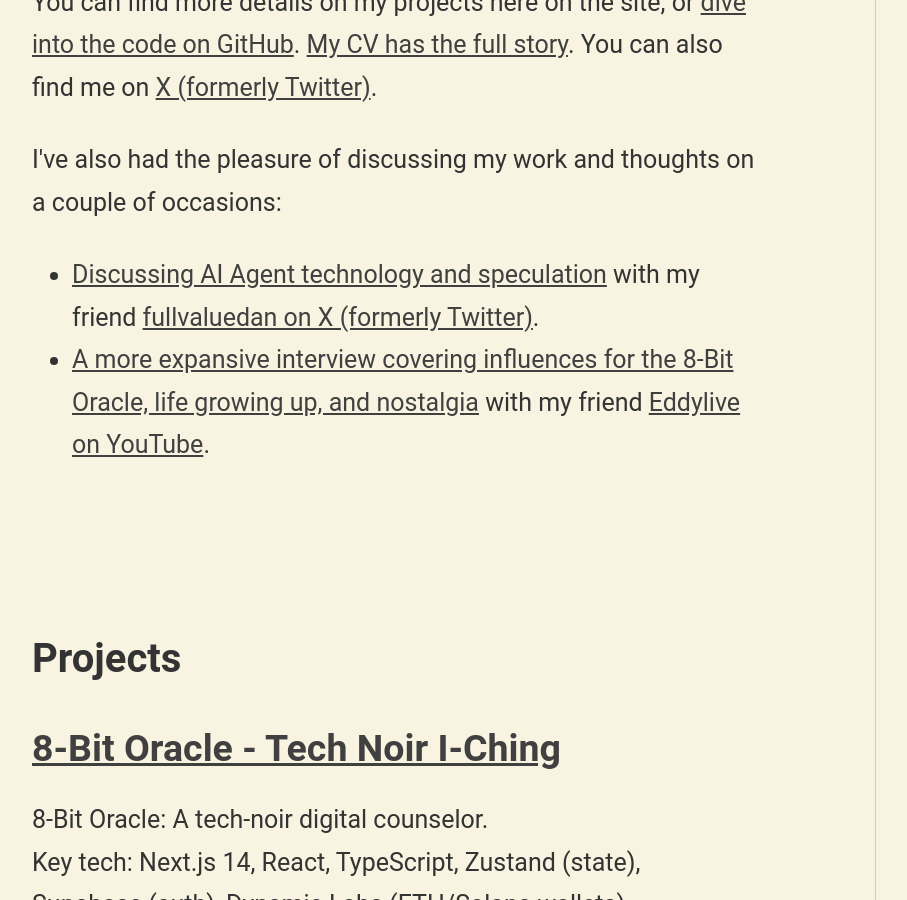
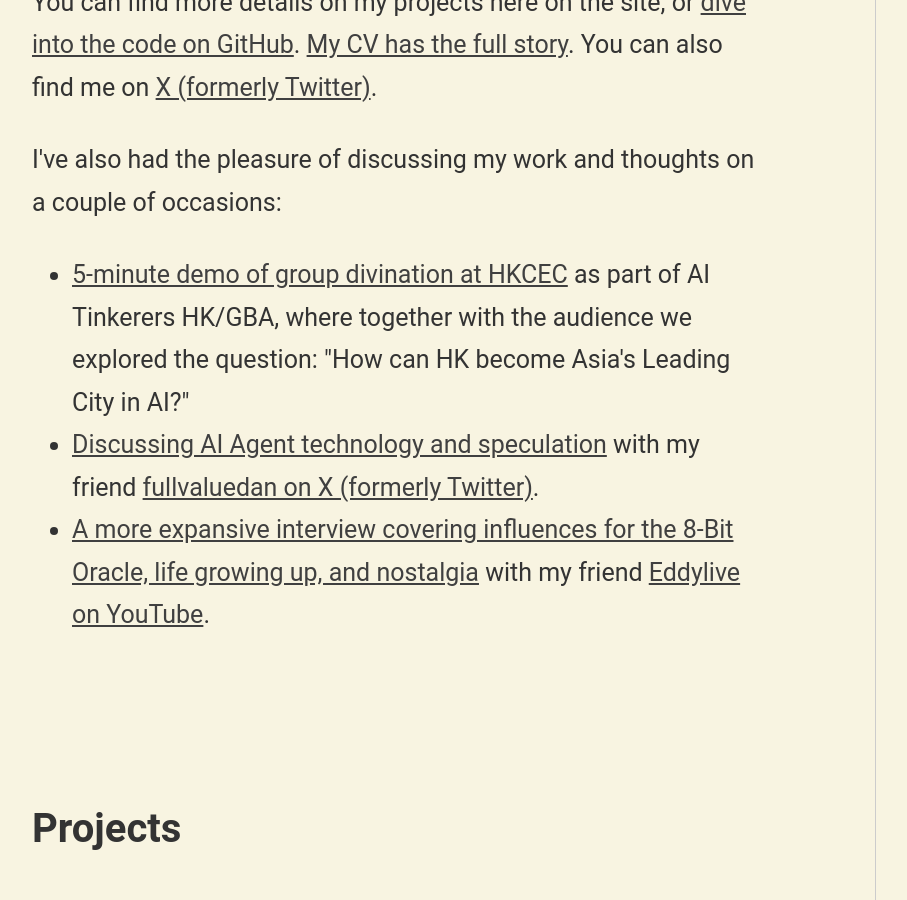
Before and after one commit to augchan42/augchan42.github.io, a Jekyll site: the page built from index.html, in a window 1280 px wide and 900 px high, scrolled down 2253 px. Shown: the whole window, without its empty margins (76-983 px from the left). Built offline with Jekyll 4.4.1, drawn with Linux system fonts in a browser that asks for light colours; some web fonts are replaced.

Commit message:
Add demo link to portfolio: Included a new link to a 5-minute demo of group divination at HKCEC, enhancing the portfolio with additional content showcasing engagement in AI discussions.

```diff
--- a/index.html
+++ b/index.html
@@ -35,6 +35,7 @@
     <p class="portfolio-text">
       I've also had the pleasure of discussing my work and thoughts on a couple of occasions:
       <ul class="portfolio-text">
+        <li><a href="https://youtu.be/SUXmMym8chk?si=PFfMz97gxkxa5WG8" target="_blank">5-minute demo of group divination at HKCEC</a> as part of AI Tinkerers HK/GBA, where together with the audience we explored the question: "How can HK become Asia's Leading City in AI?"</li>
         <li><a href="https://www.youtube.com/watch?v=mtC-0b9Yo3Q" target="_blank">Discussing AI Agent technology and speculation</a> with my friend <a href="https://x.com/fullvaluedan" class="portfolio-link" target="_blank">fullvaluedan on X (formerly Twitter)</a>.</li>
         <li><a href="https://www.youtube.com/watch?v=8N3PqINBBeY" target="_blank">A more expansive interview covering influences for the 8-Bit Oracle, life growing up, and nostalgia</a> with my friend <a href="https://www.youtube.com/eddylive" class="portfolio-link" target="_blank">Eddylive on YouTube</a>.</li>
       </ul>
```
